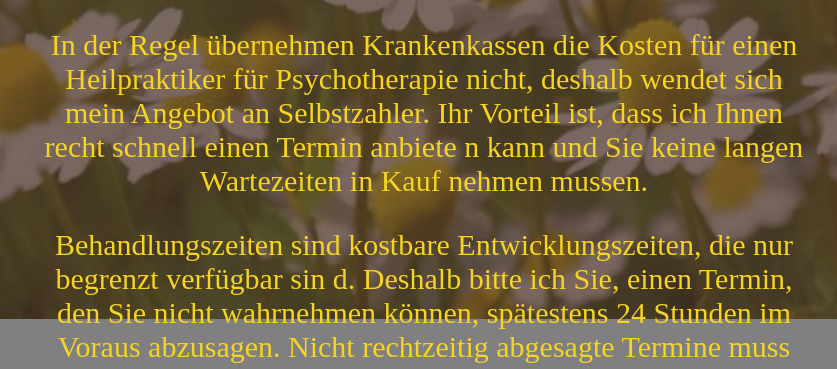
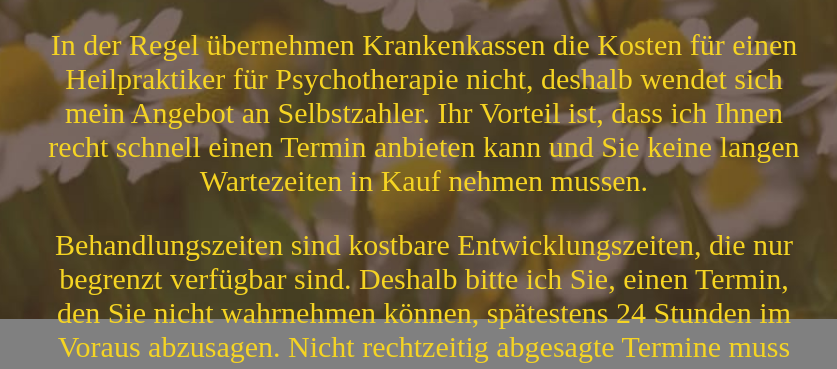
Before and after one commit to t0asty344/websitenetlify, a website: page public/Honorar.html in a window 1280 px wide. Shown: the part 581-950 px from the top of the page, 216-1053 px from the left. Drawn offline with Linux system fonts and the light colour scheme.

Commit message:
commit 19

```diff
--- a/public/Honorar.html
+++ b/public/Honorar.html
@@ -47,11 +47,11 @@
                 <div class="hon_text2">
                     <p>In der Regel übernehmen Krankenkassen die Kosten für einen Heilpraktiker für Psychotherapie
                         nicht, deshalb wendet sich mein Angebot an
-                        Selbstzahler. Ihr Vorteil ist, dass ich Ihnen recht schnell einen Termin anbiete
-                        n kann und Sie keine langen Wartezeiten in Kauf nehmen mussen.</p>
+                        Selbstzahler. Ihr Vorteil ist, dass ich Ihnen recht schnell einen Termin anbieten
+                         kann und Sie keine langen Wartezeiten in Kauf nehmen mussen.</p>
                     <div class="ptext">
-                    <p>Behandlungszeiten sind kostbare Entwicklungszeiten, die nur begrenzt verfügbar sin
-                        d. Deshalb bitte ich Sie, einen Termin, den Sie nicht
+                    <p>Behandlungszeiten sind kostbare Entwicklungszeiten, die nur begrenzt verfügbar sind.
+                         Deshalb bitte ich Sie, einen Termin, den Sie nicht
                         wahrnehmen können, spätestens 24 Stunden im Voraus abzusagen.
                         Nicht rechtzeitig abgesagte Termine muss ich Ihnen leider mit 80% in Rechnung stellen.</p>
                     </div>
```
Also changed, not shown: public/About.html (+1 -1 lines).
